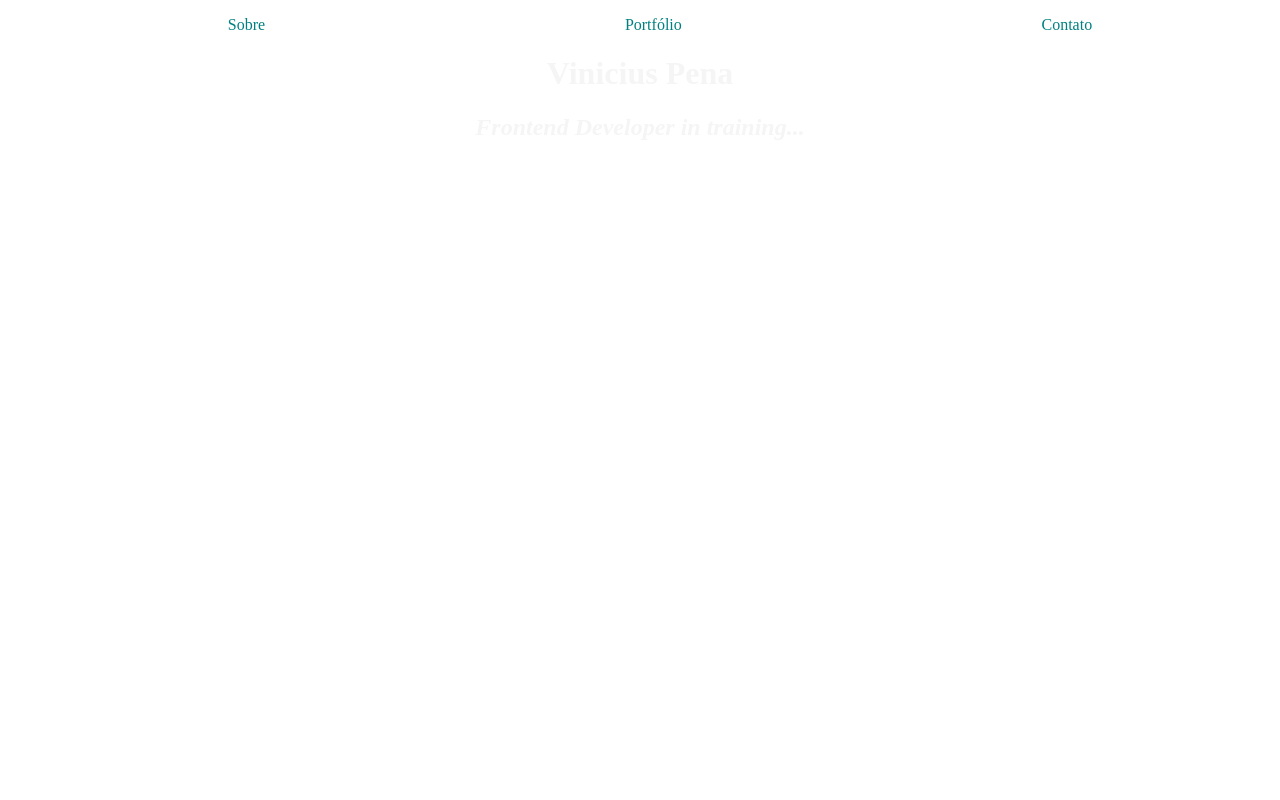
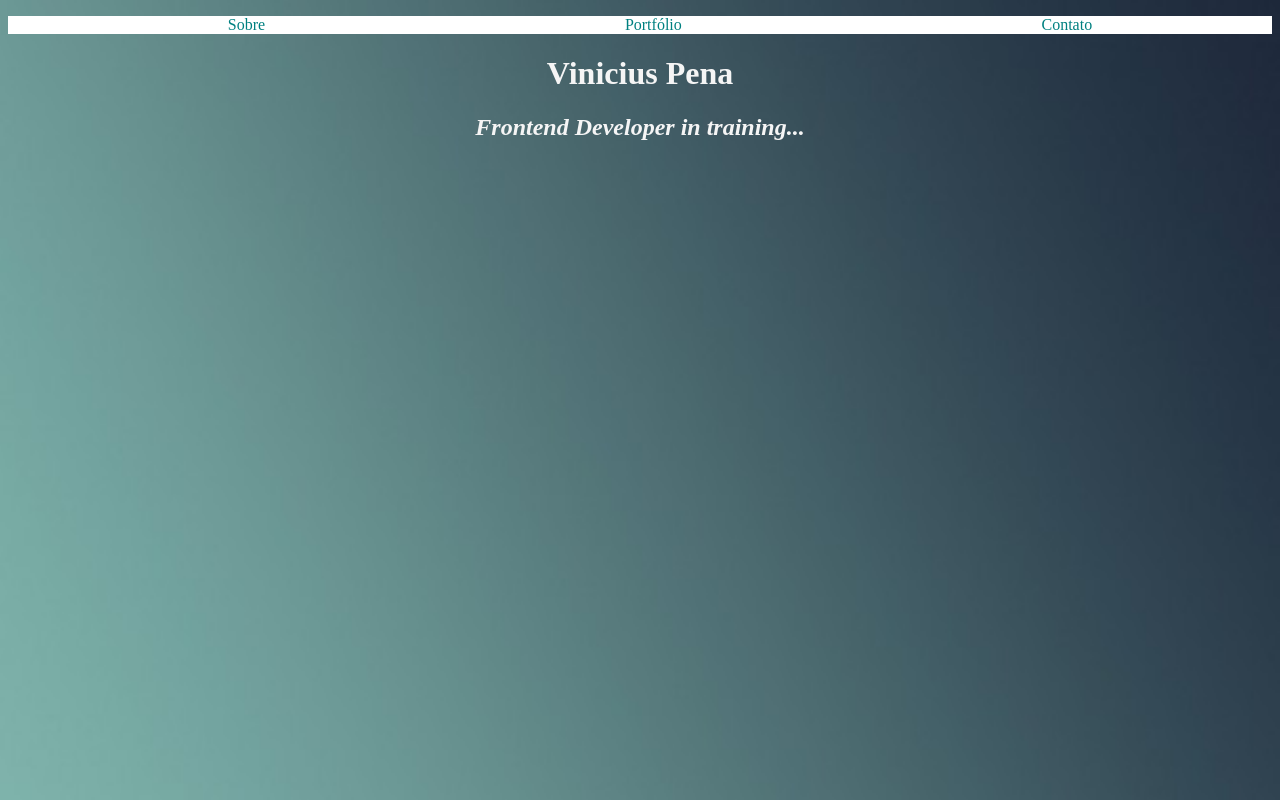
Before and after one commit to vinipena/aboutme, a plain HTML site: page index.html in a window 1280 px wide. Drawn offline with Linux system fonts and the light colour scheme.

Commit message:
Correction on BG img

```diff
--- a/css/estilo.css
+++ b/css/estilo.css
@@ -1,5 +1,5 @@
 body{
-    background-image: url(images/gradient_CSS.jpg);
+    background-image: url("../images/gradient_CSS.jpg");
     background-size: 100vw 100vh;
 }
 
```
